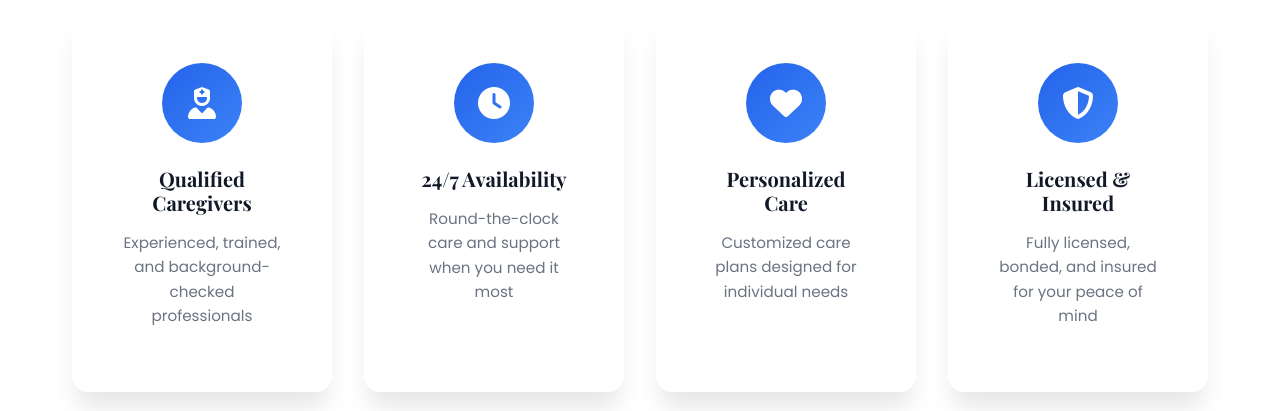
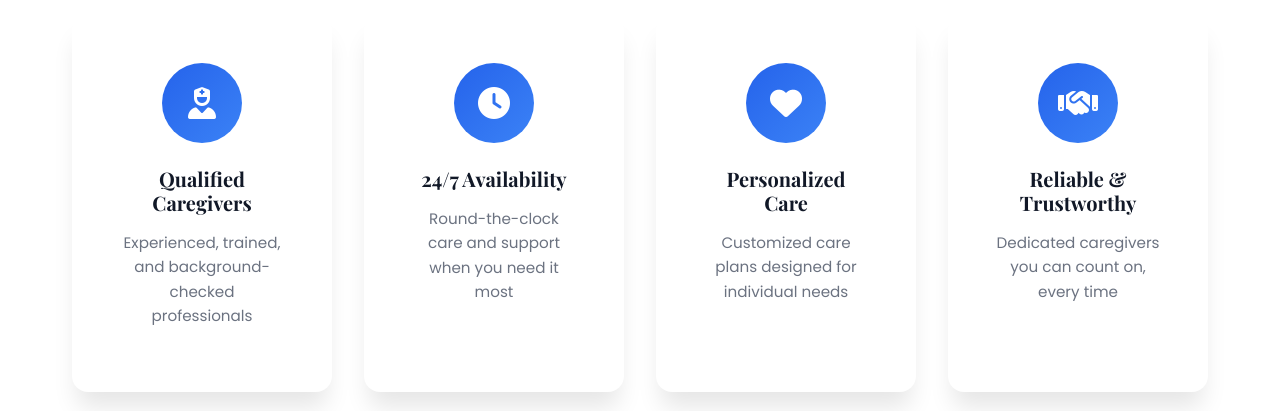
Before and after one commit to theequacare/equacare, a Django app: page / in a window 1280 px wide. Shown: the part 869-1280 px from the top of the page. Run offline with Django 4.2, Linux system fonts and the light colour scheme; data that the repository does not hold is empty.

Commit message:
Replace Licensed & Insured feature with Reliable & Trustworthy

```diff
--- a/templates/website/home.html
+++ b/templates/website/home.html
@@ -53,10 +53,10 @@
             </div>
             <div class="feature-card">
                 <div class="feature-icon">
-                    <i class="fas fa-shield-alt"></i>
+                    <i class="fas fa-handshake"></i>
                 </div>
-                <h3>Licensed & Insured</h3>
-                <p>Fully licensed, bonded, and insured for your peace of mind</p>
+                <h3>Reliable & Trustworthy</h3>
+                <p>Dedicated caregivers you can count on, every time</p>
             </div>
         </div>
     </div>
```
